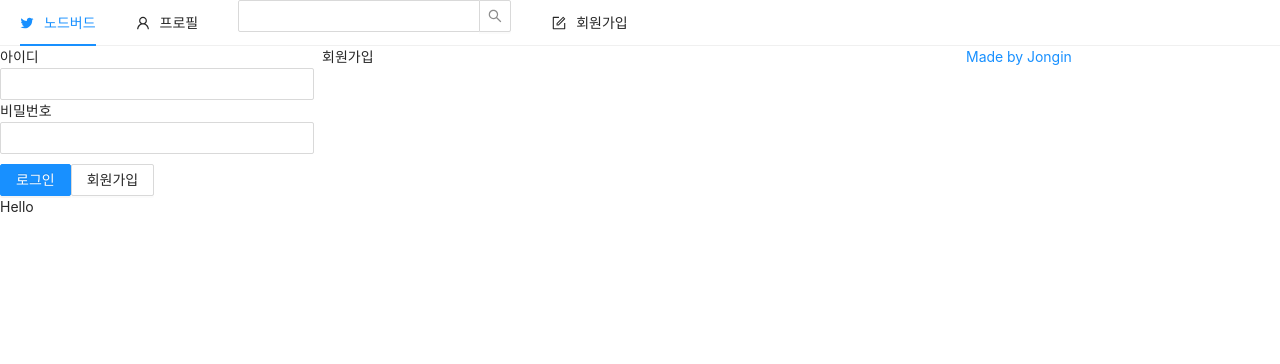
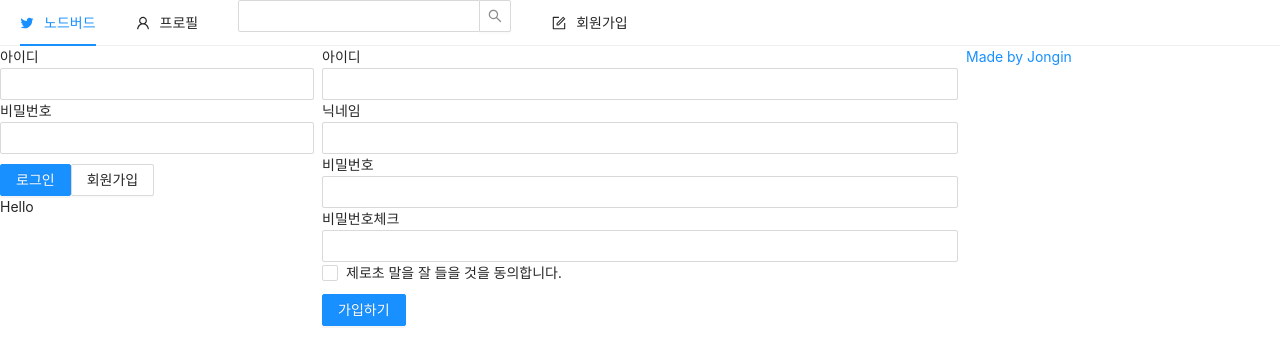
Before and after one commit to JonginWon/Agora, a Next.js app in the folder ch1/front/: page /signup in a window 1280 px wide. Shown: the top 364 px of the page. Built offline with nearby package versions, Linux system fonts and the light colour scheme.

Commit message:
Add: Sign-Up form

```diff
--- a/ch1/front/components/LoginForm.js
+++ b/ch1/front/components/LoginForm.js
@@ -2,22 +2,16 @@
 import { Button, Form, Input } from "antd";
 import Link from "next/link";
 import styled from "styled-components";
+import PropTypes from "prop-types";
+import useInput from "../hooks/useInput";
 
 const ButtonWrapper = styled.div`
   margin-top: 10px;
 `;
 
 const LoginForm = ({ setIsLoggedIn }) => {
-  const [id, setId] = useState("");
-  const [password, setPassword] = useState("");
-
-  const onChangeId = useCallback((e) => {
-    setId(e.target.value);
-  }, []);
-
-  const onChangePassword = useCallback((e) => {
-    setPassword(e.target.value);
-  }, []);
+  const [id, onChangeId] = useInput("");
+  const [password, onChangePassword] = useInput("");
 
   const onSubmitForm = useCallback(() => {
     console.log(id, password);
@@ -53,4 +47,8 @@
   );
 };
 
+LoginForm.prototype = {
+  setIsLoggedIn: PropTypes.func.isRequired,
+};
+
 export default LoginForm;
--- /dev/null
+++ b/ch1/front/hooks/useInput.js
@@ -0,0 +1,9 @@
+import { useState, useCallback } from "react";
+
+export default (initialValue = null) => {
+  const [value, setValue] = useState(initialValue);
+  const handler = useCallback((e) => {
+    setValue(e.target.value);
+  }, []);
+  return [value, handler];
+};
--- a/ch1/front/pages/signup.js
+++ b/ch1/front/pages/signup.js
@@ -1,18 +1,121 @@
-import React from "react";
+import React, { useCallback, useState } from "react";
 import AppLayout from "../components/AppLayout";
 import Head from "next/head";
+import styled from "styled-components";
+import { Form, Input, Checkbox, Button } from "antd";
+import useInput from "../hooks/useInput";
+
+const ErrorMessage = styled.div`
+  color: red;
+`;
 
 const Signup = () => {
+  // 커스텀 훅
+  const [id, onChangeId] = useInput("");
+  const [nickname, onChangeNickname] = useInput("");
+  const [password, onChangePassword] = useInput("");
+
+  // 비밀번호 체크 훅
+  const [passwordCheck, setPasswordCheck] = useState("");
+  const [passwordError, setPasswordError] = useState(false);
+  const onChangePasswordCheck = useCallback(
+    (e) => {
+      setPasswordCheck(e.target.value);
+      setPasswordError(e.target.value !== password);
+    },
+    [password]
+  );
+
+  // 약관 동의 훅
+  const [term, setTerm] = useState(false);
+  const [termError, setTermError] = useState(false);
+  const onChangeTerm = (e) => {
+    setTermError(false);
+    setTerm(e.target.checked);
+  };
+
+  const onSubmit = () => {
+    if (password !== passwordCheck) {
+      setPasswordError(true);
+      return;
+    }
+    if (!term) {
+      setTermError(true);
+      return;
+    }
+    console.log({
+      id,
+      nickname,
+      password,
+      passwordCheck,
+      term,
+    });
+  };
+
   return (
-    <>
+    <AppLayout>
       <Head>
         <meta charSet="utf-8" />
         <title>회원가입 | NodeBird</title>
       </Head>
-      <AppLayout>
-        <div>회원가입</div>
-      </AppLayout>
-    </>
+      <Form onFinish={onSubmit}>
+        <div>
+          <label htmlFor="user-id">아이디</label>
+          <br />
+          <Input name="user-id" value={id} onChange={onChangeId} />
+        </div>
+
+        <div>
+          <label htmlFor="user-nick">닉네임</label>
+          <br />
+          <Input
+            name="user-nick"
+            value={nickname}
+            required
+            onChange={onChangeNickname}
+          />
+        </div>
+
+        <div>
+          <label htmlFor="user-password">비밀번호</label>
+          <br />
+          <Input
+            name="user-password"
+            type="password"
+            value={password}
+            onChange={onChangePassword}
+          />
+        </div>
+
+        <div>
+          <label htmlFor="user-password-check">비밀번호체크</label>
+          <br />
+          <Input
+            name="user-password-check"
+            type="password"
+            value={passwordCheck}
+            required
+            onChange={onChangePasswordCheck}
+          />
+          {passwordError && (
+            <ErrorMessage>비밀번호가 일치하지 않습니다.</ErrorMessage>
+          )}
+        </div>
+
+        <div>
+          <Checkbox name="user-term" checked={term} onChange={onChangeTerm}>
+            제로초 말을 잘 들을 것을 동의합니다.
+          </Checkbox>
+          {termError && <ErrorMessage>동의하셔야 합니다.</ErrorMessage>}
+        </div>
+
+        <div style={{ marginTop: 10 }}>
+          <Button type="primary" htmlType="submit">
+            가입하기
+          </Button>
+        </div>
+      </Form>
+    </AppLayout>
   );
 };
 
```
